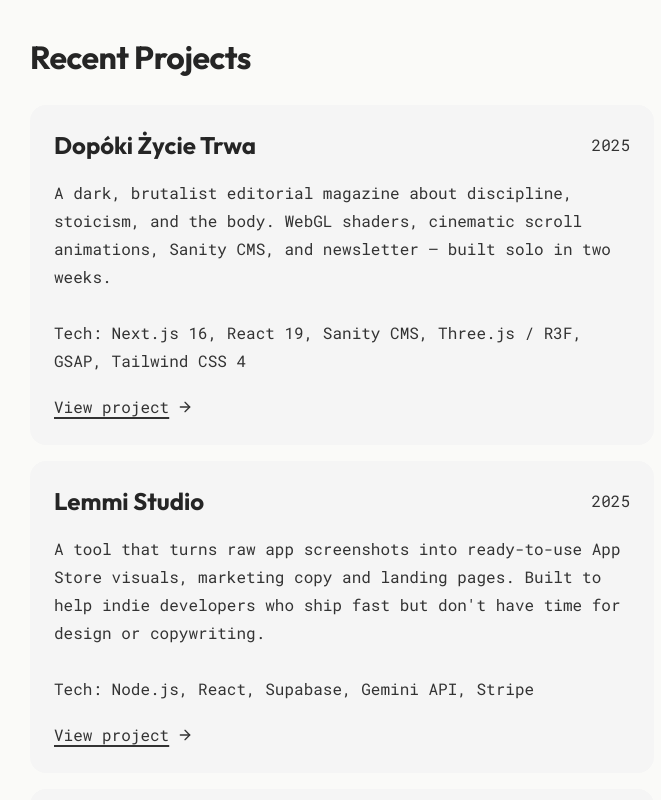
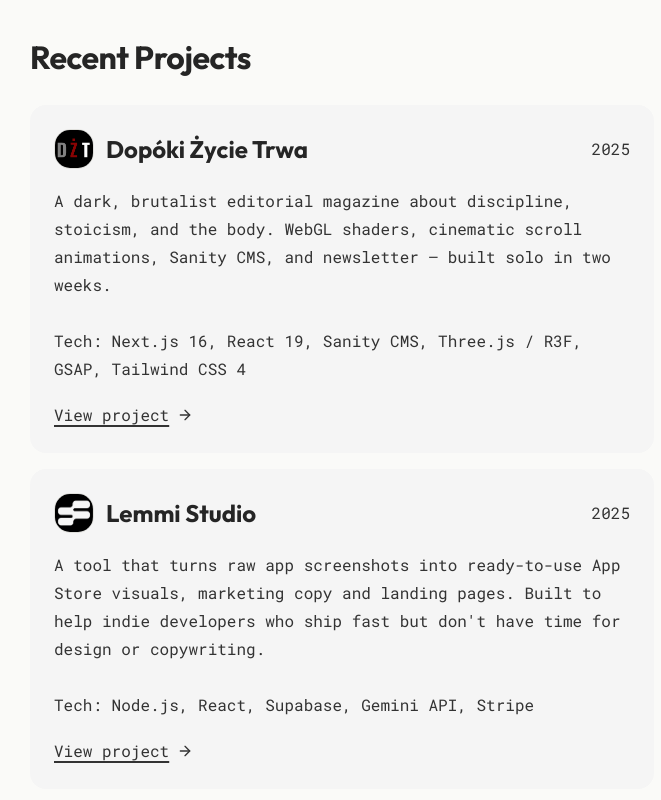
Before and after one commit to mateusz0909/minimal-portfolio, a Next.js app: page / in a window 1280 px wide. Shown: the part 780-1580 px from the top of the page, without its empty margins (298-959 px from the left). Built offline with nearby package versions, Linux system fonts and the light colour scheme; no server answers.

Commit message:
feat: add project icons to Recent Projects cards

```diff
--- a/app/(site)/page.tsx
+++ b/app/(site)/page.tsx
@@ -1,9 +1,15 @@
+import Image from 'next/image'
 import Link from 'next/link'
 import Script from 'next/script'
 import type { Metadata } from 'next'
 import { ArrowRight, ArrowUpRight } from 'lucide-react'
 import { projectRoute } from '@/app/data/projects'
 import { CopyButton } from '@/components/CopyButton'
+import calmNowImg from '@/public/calmNow.png'
+import dztImg from '@/public/dzt-icon.png'
+import feelingJournalImg from '@/public/feelingJournal.jpeg'
+import lemmiImg from '@/public/lemmi.png'
+import lumaImg from '@/public/luma.png'
 
 export const metadata: Metadata = {
   title: 'Home',
@@ -74,6 +80,7 @@ export default function Page() {
                 'A dark, brutalist editorial magazine about discipline, stoicism, and the body. WebGL shaders, cinematic scroll animations, Sanity CMS, and newsletter — built solo in two weeks.',
               route: projectRoute('dopoki-zycie-trwa'),
               tech: 'Tech: Next.js 16, React 19, Sanity CMS, Three.js / R3F, GSAP, Tailwind CSS 4',
+              logo: dztImg,
             },
             {
               title: 'Lemmi Studio',
@@ -82,6 +89,7 @@ export default function Page() {
                 'A tool that turns raw app screenshots into ready-to-use App Store visuals, marketing copy and landing pages. Built to help indie developers who ship fast but don\'t have time for design or copywriting.',
               route: projectRoute('lemmi-studio'),
               tech: 'Tech: Node.js, React, Supabase, Gemini API, Stripe',
+              logo: lemmiImg,
             },
             {
               title: 'Feeling Journal',
@@ -90,6 +98,7 @@ export default function Page() {
                 'Emotion tracking app for iOS that helps users reflect on emotional patterns with weekly AI-generated summaries. Built from idea to App Store in one week.',
               route: projectRoute('feeling-journal'),
               tech: 'Tech: SwiftUI, SwiftData, CloudKit, Gemini API',
+              logo: feelingJournalImg,
             },
             {
               title: 'Calm Now',
@@ -98,6 +107,7 @@ export default function Page() {
                 'A minimal, calming box breathing experience built in two weeks to explore focused UI design and StoreKit paywalls.',
               route: projectRoute('calm-now'),
               tech: 'Tech: SwiftUI, SwiftData, CloudKit, StoreKit',
+              logo: calmNowImg,
             },
             {
               title: 'Luma Breathwork',
@@ -106,6 +116,7 @@ export default function Page() {
                 'A breathwork app that guides users through Wim Hof style sessions. Reached a 13.3% App Store conversion rate and holds a 4.9-star rating.',
               route: projectRoute('luma-breathwork'),
               tech: 'Tech: Swift, SwiftUI, StoreKit',
+              logo: lumaImg,
             },
           ].map((project) => (
             <article
@@ -113,7 +124,16 @@ export default function Page() {
               className="bg-[var(--surface)] rounded-2xl p-6 flex flex-col gap-[18px] transition-all duration-200 ease-out hover:-translate-y-0.5 hover:shadow-[14px_14px_30px_-30px_rgba(0,0,0,0.45)]"
             >
               <div className="flex justify-between items-center">
-                <h3 className="font-sans text-2xl font-bold text-[var(--heading)]">{project.title}</h3>
+                <div className="flex items-center gap-3">
+                  <Image
+                    src={project.logo}
+                    alt={`${project.title} icon`}
+                    width={40}
+                    height={40}
+                    className="h-10 w-10 rounded-lg border border-[var(--edge)] object-contain"
+                  />
+                  <h3 className="font-sans text-2xl font-bold text-[var(--heading)]">{project.title}</h3>
+                </div>
                 <span className="text-[16px] leading-7 text-[var(--body)]">{project.year}</span>
               </div>
               <p className="text-[16px] leading-7 text-[var(--body)]">
```
